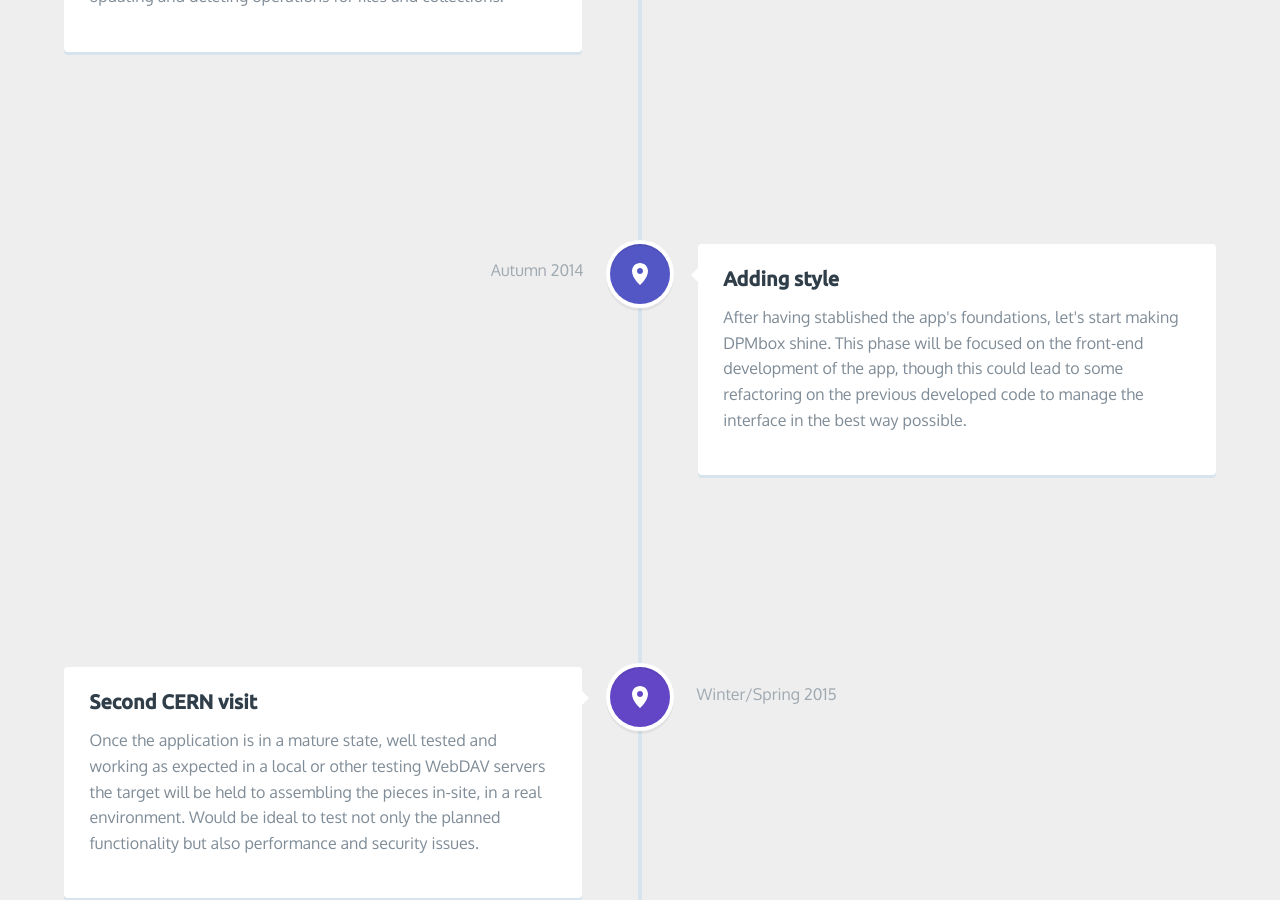
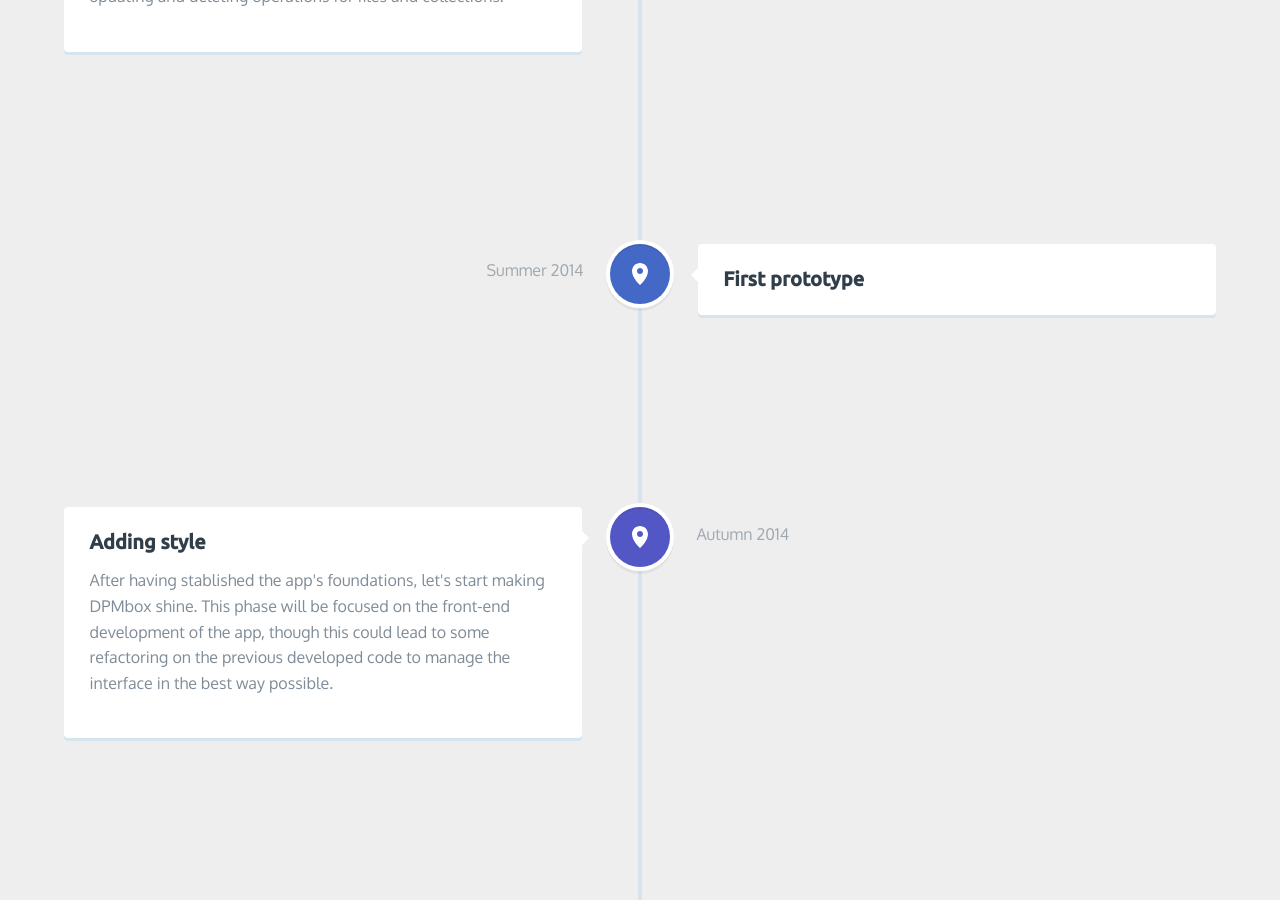
Before and after one commit to calvellido/DPMbox, a Jekyll site: the page roadmap/index.html, which Jekyll copies as it is, in a window 1280 px wide and 900 px high, scrolled down 1319 px. Built offline with Jekyll 4.4.1, drawn with Linux system fonts in a browser that asks for light colours; nearby versions of some CDN libraries; Markdown is read by kramdown in place of the engine named in the settings.

Commit message:
Adding a prototype milestone to the roadmap

```diff
--- a/roadmap/index.html
+++ b/roadmap/index.html
@@ -62,6 +62,17 @@
 		</div> <!-- cd-timeline-block -->
 
 		<div class="cd-timeline-block">
+			<div class="cd-timeline-img cd-3">
+				<img src="img/cd-icon-location.svg" alt="Location">
+			</div> <!-- cd-timeline-img -->
+
+			<div class="cd-timeline-content">
+				<h2>First prototype</h2>
+				<span class="cd-date">Summer 2014</span>
+			</div> <!-- cd-timeline-content -->
+		</div> <!-- cd-timeline-block -->
+
+		<div class="cd-timeline-block">
 			<div class="cd-timeline-img cd-4">
 				<img src="img/cd-icon-location.svg" alt="Location">
 			</div> <!-- cd-timeline-img -->
```
